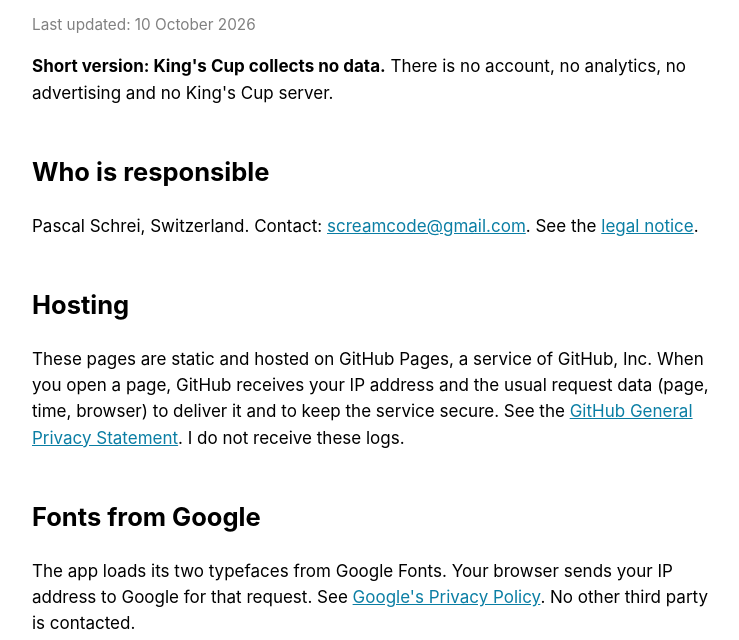
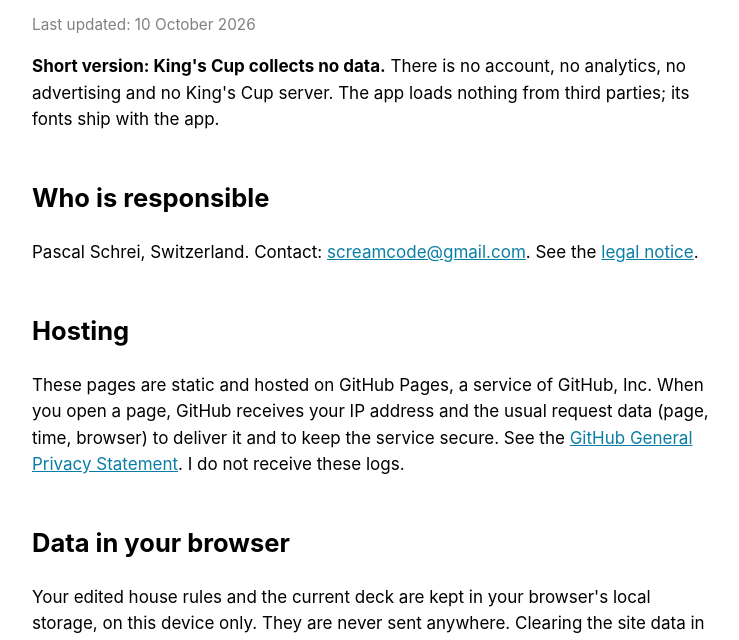
Before and after one commit to ScreamXY/screamxy.github.io, a plain HTML site: page apps/kingscup/privacy/index.html in a window 1280 px wide. Shown: the part 149-789 px from the top of the page, without its empty margins (268-1007 px from the left). Drawn offline with Linux system fonts and the light colour scheme.

Commit message:
Heischwumm and King's Cup no longer load fonts from Google
Both apps bundle their fonts, so Google leaves the two privacy policies.

```diff
--- a/apps/kingscup/privacy/index.html
+++ b/apps/kingscup/privacy/index.html
@@ -14,7 +14,8 @@
       <p class="meta">Last updated: 10 October 2026</p>
       <p>
         <strong>Short version: King's Cup collects no data.</strong> There is
-        no account, no analytics, no advertising and no King's Cup server.
+        no account, no analytics, no advertising and no King's Cup server. The
+        app loads nothing from third parties; its fonts ship with the app.
       </p>
 
       <h2>Who is responsible</h2>
@@ -34,13 +35,6 @@
         I do not receive these logs.
       </p>
 
-      <h2>Fonts from Google</h2>
-      <p>
-        The app loads its two typefaces from Google Fonts. Your browser sends
-        your IP address to Google for that request. See
-        <a href="https://policies.google.com/privacy">Google's Privacy Policy</a>.
-        No other third party is contacted.
-      </p>
 
       <h2>Data in your browser</h2>
       <p>
```
Also changed, not shown: apps/heischwumm/privacy/index.html (+0 -5 lines).
